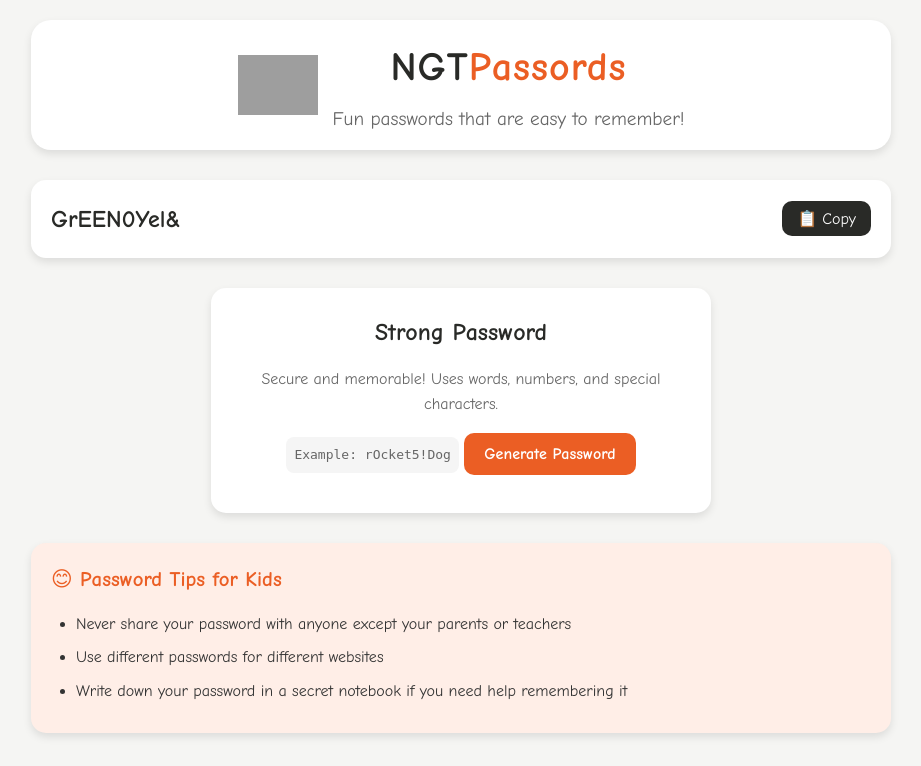
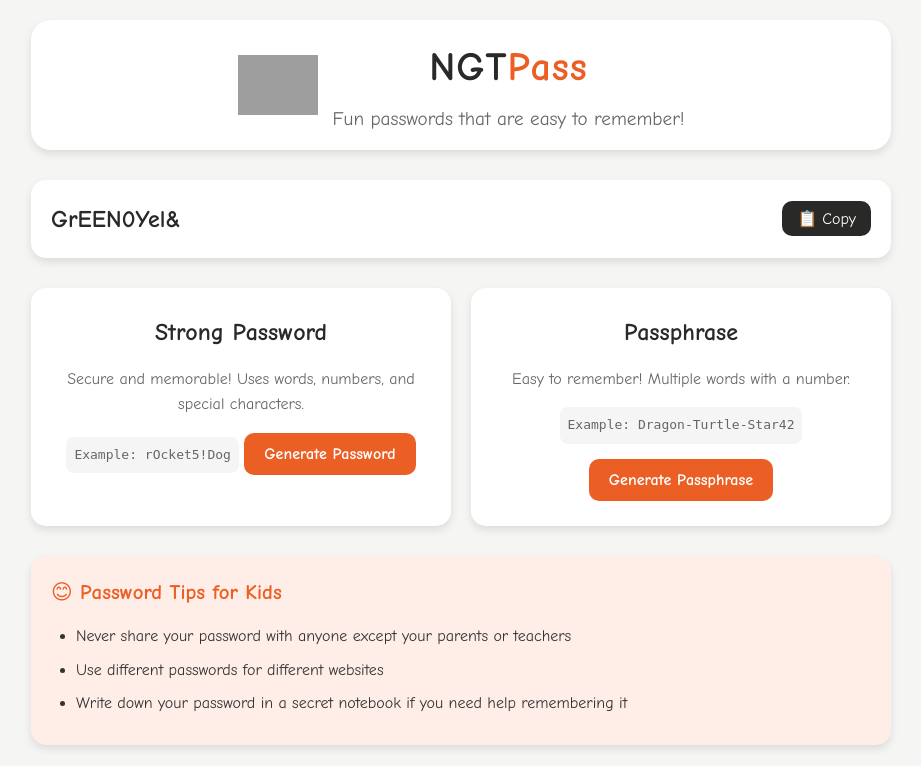
Before and after one commit to ngttech/ngtpass, a Flask app: page / in a window 1280 px wide. Shown: the top 766 px of the page, without its empty margins (179-1100 px from the left). Run offline with Flask 2, Linux system fonts and the light colour scheme; grey boxes are pictures that could not be loaded.

Commit message:
Add Passphrase
Add Passphrase

```diff
--- a/app.py
+++ b/app.py
@@ -1,7 +1,7 @@
 from flask import Flask, render_template, jsonify
 import random
 import string
-from password_generator import generate_strong_password
+from password_generator import generate_strong_password, generate_passphrase
 
 app = Flask(__name__)
 
@@ -14,5 +14,10 @@ def strong_password():
     password = generate_strong_password()
     return jsonify({'password': password})
 
+@app.route('/generate/passphrase')
+def passphrase():
+    phrase = generate_passphrase()
+    return jsonify({'password': phrase})
+
 if __name__ == '__main__':
     app.run(host='0.0.0.0', port=5000, debug=False)
--- a/password_generator.py
+++ b/password_generator.py
@@ -41,3 +41,18 @@ def generate_strong_password():
         return f"{word}{numbers}{special}{second_word[:3]}"
     else:
         return f"{word}{numbers}{second_word[:3]}{special}"
+
+def generate_passphrase():
+    """Generate a memorable passphrase with 3-4 random words and a number"""
+    # Select 3-4 random words
+    num_words = random.randint(3, 4)
+    words = random.sample(WORDS, num_words)
+
+    # Capitalize the first letter of each word
+    words = [word.capitalize() for word in words]
+
+    # Add a random number between 1-100
+    number = random.randint(1, 100)
+
+    # Join the words with hyphens and add the number at the end
+    return f"{'-'.join(words)}{number}"
--- a/static/css/style.css
+++ b/static/css/style.css
@@ -123,8 +123,9 @@ header {
 
 /* Options */
 .options {
-    display: flex;
-    justify-content: center;
+    display: grid;
+    grid-template-columns: 1fr 1fr;
+    gap: 20px;
     margin-bottom: 30px;
 }
 
@@ -135,8 +136,6 @@ header {
     text-align: center;
     box-shadow: 0 4px 8px rgba(0, 0, 0, 0.1);
     transition: transform 0.3s ease;
-    max-width: 500px;
-    width: 100%;
 }
 
 .option-card:hover {
@@ -214,6 +213,11 @@ footer {
 
 /* Responsive Design */
 @media (max-width: 768px) {
+    .options {
+        grid-template-columns: 1fr;
+        gap: 15px;
+    }
+
     .password-display {
         flex-direction: column;
         gap: 15px;
--- a/static/js/main.js
+++ b/static/js/main.js
@@ -3,6 +3,7 @@ document.addEventListener('DOMContentLoaded', function() {
     const passwordResult = document.getElementById('password-result');
     const copyButton = document.getElementById('copy-button');
     const strongBtn = document.getElementById('strong-btn');
+    const passphraseBtn = document.getElementById('passphrase-btn');
 
     // Initialize variables
     let currentPassword = '';
@@ -14,6 +15,29 @@ document.addEventListener('DOMContentLoaded', function() {
 
         // Fetch strong password from API
         fetch('/generate/strong')
+            .then(response => response.json())
+            .then(data => {
+                currentPassword = data.password;
+                passwordResult.textContent = currentPassword;
+
+                // Add some visual feedback
+                passwordResult.style.animation = 'none';
+                void passwordResult.offsetWidth; // Trigger reflow
+                passwordResult.style.animation = 'pulse 0.5s';
+            })
+            .catch(error => {
+                console.error('Error:', error);
+                passwordResult.textContent = 'Oops! Something went wrong.';
+            });
+    });
+
+    // Generate passphrase
+    passphraseBtn.addEventListener('click', function() {
+        // Show loading state
+        passwordResult.textContent = 'Generating...';
+
+        // Fetch passphrase from API
+        fetch('/generate/passphrase')
             .then(response => response.json())
             .then(data => {
                 currentPassword = data.password;
--- a/templates/index.html
+++ b/templates/index.html
@@ -20,7 +20,7 @@
             <div class="logo-container">
                 <img src="https://ngttechnology.com/wp-content/uploads/2022/12/ngt-original-logo.png" alt="NGT Technology Logo" class="company-logo">
                 <div class="logo-text">
-                    <h1>NGT<span>Passords</span></h1>
+                    <h1>NGT<span>Pass</span></h1>
                     <div class="tagline">Fun passwords that are easy to remember!</div>
                 </div>
             </div>
@@ -28,7 +28,7 @@
 
         <main>
             <div class="password-display">
-                <div id="password-result">Click the button to generate a password!</div>
+                <div id="password-result">Click a button to generate a password!</div>
                 <button id="copy-button" title="Copy to clipboard">
                     <span class="copy-icon">📋</span>
                     <span class="copy-text">Copy</span>
@@ -41,6 +41,13 @@
                     <p>Secure and memorable! Uses words, numbers, and special characters.</p>
                     <p class="example">Example: rOcket5!Dog</p>
                     <button id="strong-btn" class="generate-btn">Generate Password</button>
+                </div>
+
+                <div class="option-card passphrase">
+                    <h2>Passphrase</h2>
+                    <p>Easy to remember! Multiple words with a number.</p>
+                    <p class="example">Example: Dragon-Turtle-Star42</p>
+                    <button id="passphrase-btn" class="generate-btn">Generate Passphrase</button>
                 </div>
             </div>
 
```
